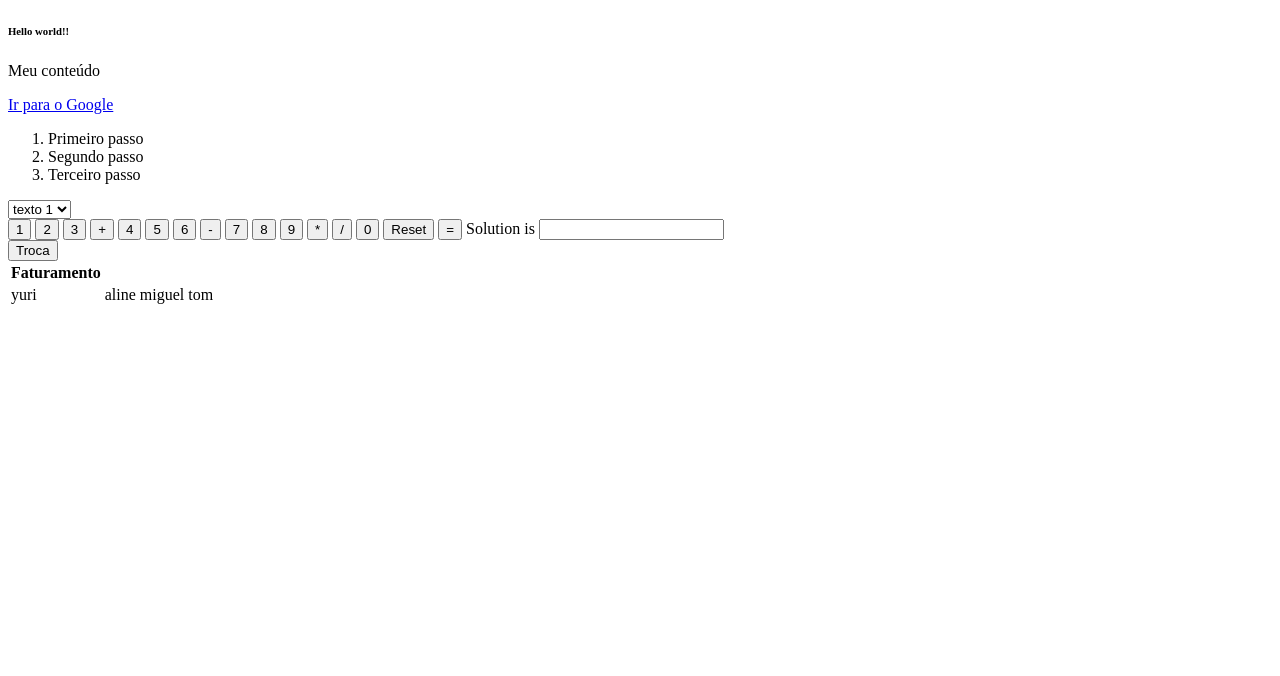
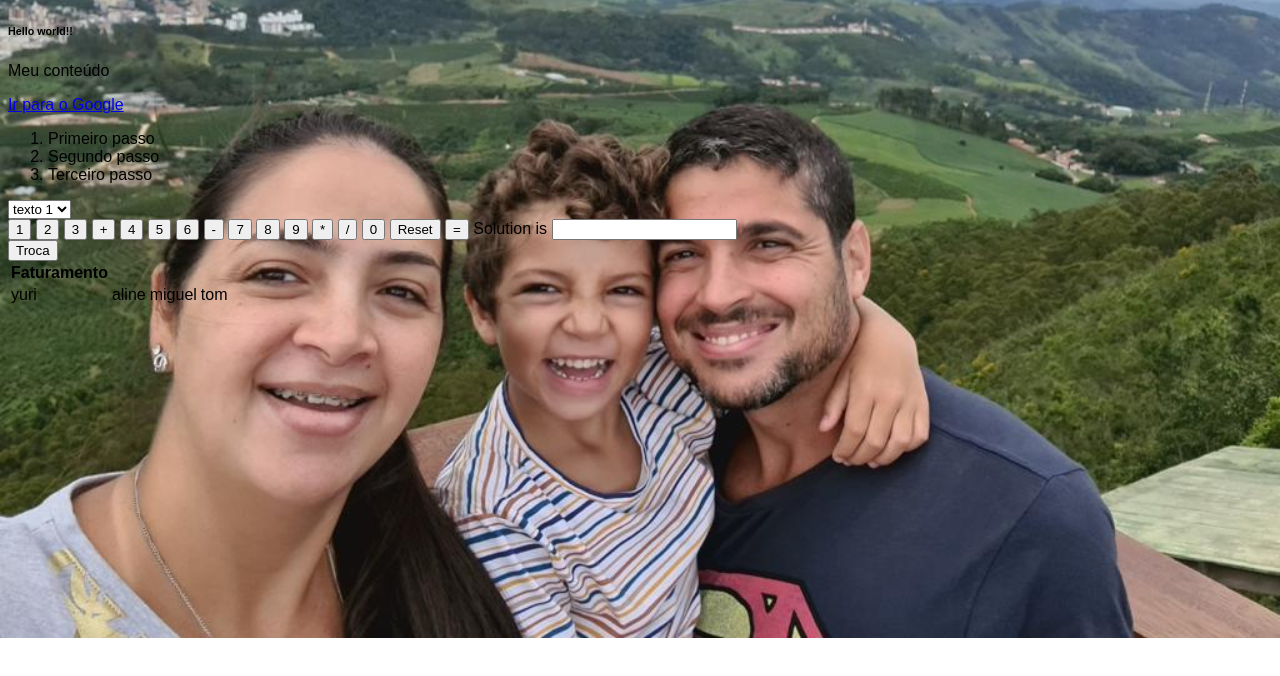
Before and after one commit to yuri-brito/Estudos_html5_javascript, a plain HTML site: page index.html in a window 1280 px wide. Drawn offline with Linux system fonts and the light colour scheme; files whose address does not match are found by name.

Commit message:
primeiro site subindo

```diff
--- a/estudo.html
+++ b/index.html
@@ -3,9 +3,10 @@
 <head>
     <meta charset="UTF-8">
     <meta name="viewport" content="width=device-width, initial-scale=1.0">
+    <link rel="stylesheet" href="style.css">
     <title>Teste</title>
 </head>
-<body background="C:\Users\09884422729\Downloads\ima.jpg">
+<body>
     <div>
      <h6>Hello world!!</h6>
      <p>Meu conteúdo</p>
--- /dev/null
+++ b/style.css
@@ -0,0 +1,11 @@
+@charset "UTF-8";
+body{
+    background-image: url(ima.jpg);
+    background-repeat: no-repeat;
+    background-position: center;
+    background-size: cover;
+    background-attachment: scroll;
+    background-blend-mode:color-burn;
+    font-size: 12pt;
+    font-family: Arial, Helvetica, sans-serif;
+}
```
Also changed, not shown: ima.jpg (added).
